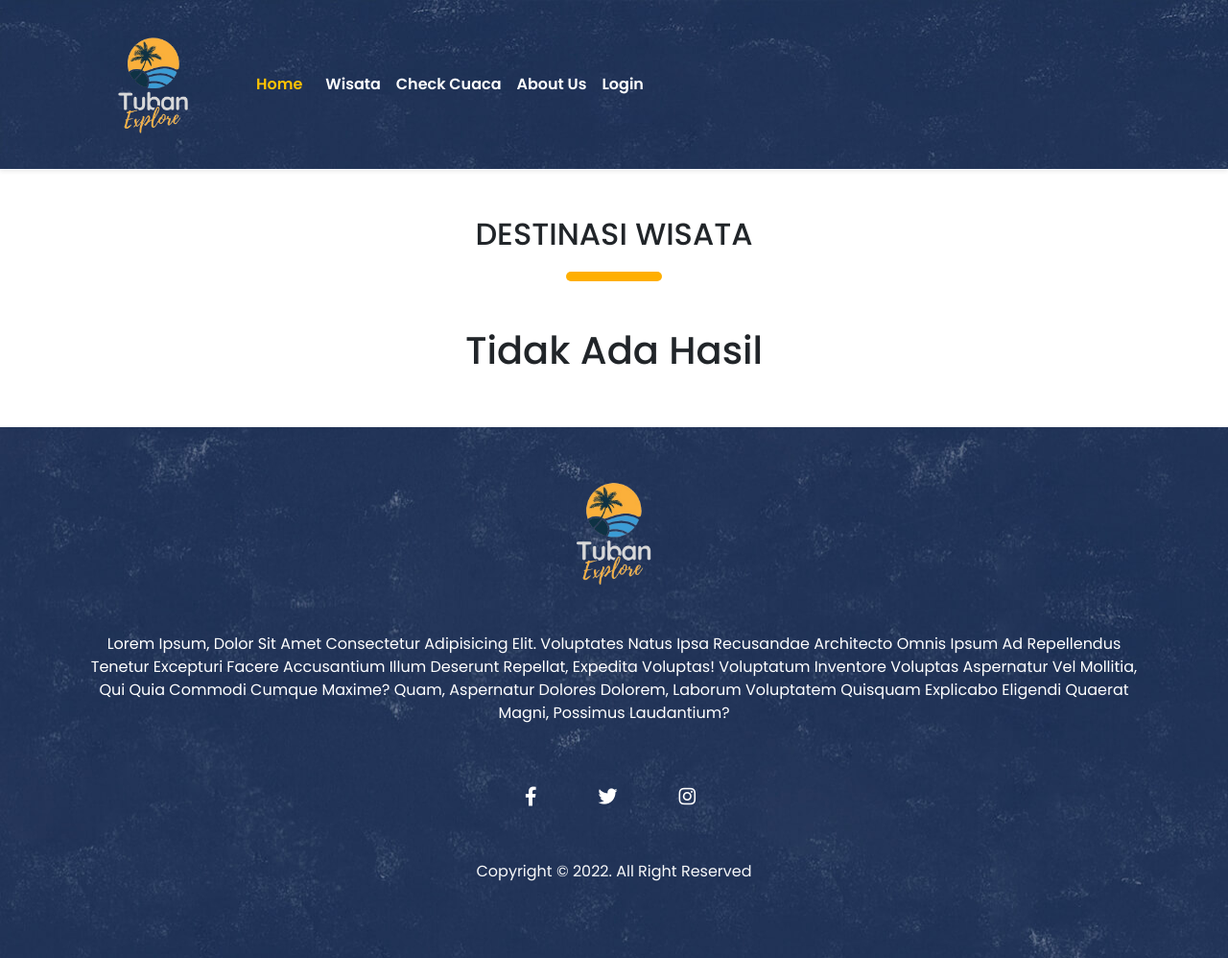
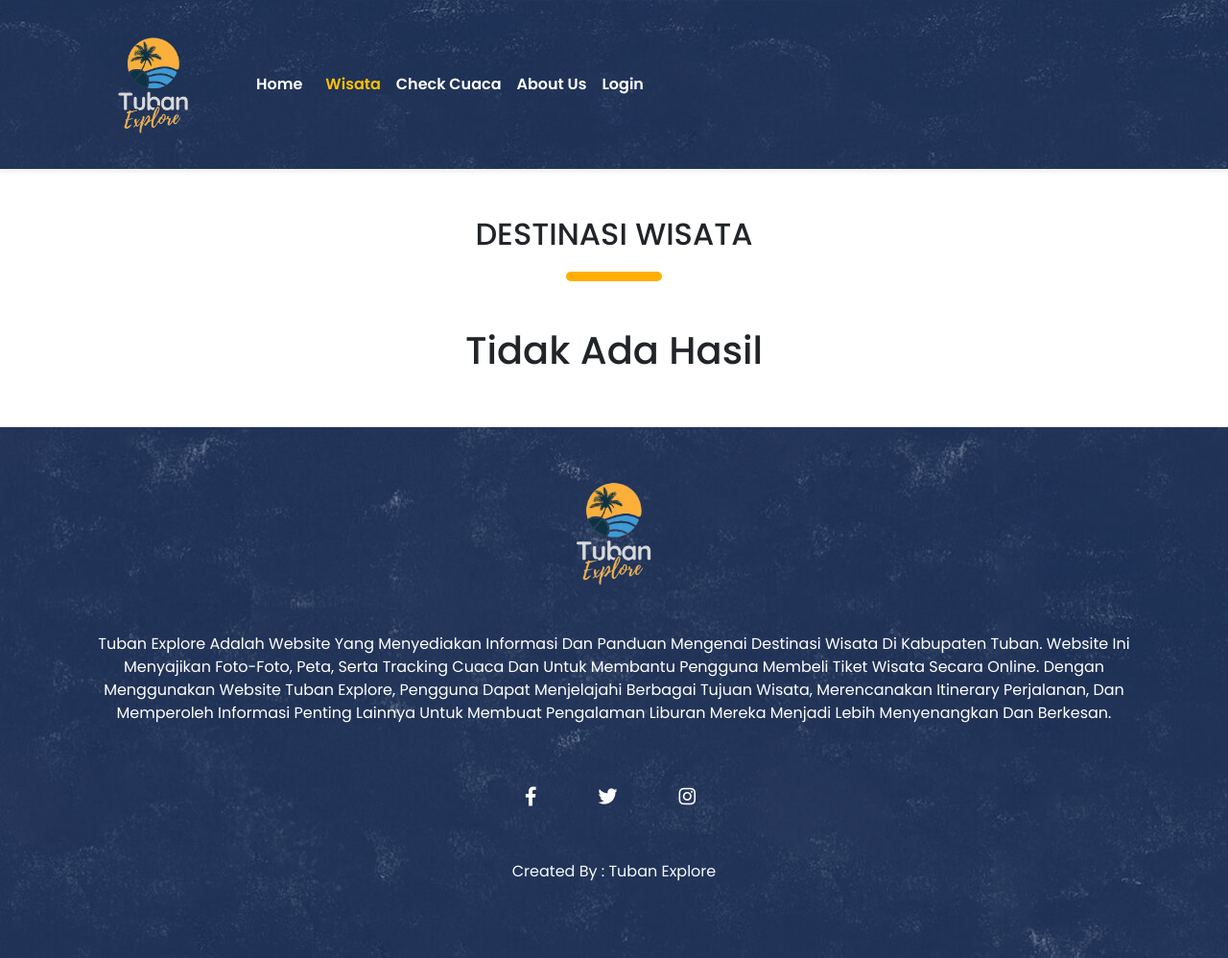
Before and after one commit to NilaMirnawati/Project-Skripsi---Website-Wisata, a PHP site: page /wisata.php in a window 1280 px wide. Shown: the whole page at 96% size. Run offline with PHP 8.4, Linux system fonts and the light colour scheme; data that the repository does not hold is empty; some libraries are stand-ins or nearby versions.

Commit message:
update frontend

```diff
--- a/aboutus.php
+++ b/aboutus.php
@@ -77,7 +77,7 @@ if (isset($_SESSION['error'])) {
                     <img src="assets/img/logo-1.png">
                   </div>
 
-                  <P class="text-center">Lorem ipsum, dolor sit amet consectetur adipisicing elit. Voluptates natus ipsa recusandae architecto omnis ipsum ad repellendus tenetur excepturi facere accusantium illum deserunt repellat, expedita voluptas! Voluptatum inventore voluptas aspernatur vel mollitia, qui quia commodi cumque maxime? Quam, aspernatur dolores dolorem, laborum voluptatem quisquam explicabo eligendi quaerat magni, possimus laudantium?</P>
+                  <P class="text-center">Tuban Explore adalah website yang menyediakan informasi dan panduan mengenai destinasi wisata di Kabupaten Tuban. website ini menyajikan foto-foto, peta, serta tracking cuaca dan untuk membantu pengguna membeli tiket wisata secara online. Dengan menggunakan website Tuban Explore, pengguna dapat menjelajahi berbagai tujuan wisata, merencanakan itinerary perjalanan, dan memperoleh informasi penting lainnya untuk membuat pengalaman liburan mereka menjadi lebih menyenangkan dan berkesan.</P>
 
               <a href="#" class="ftr"> <i class="fab fa-facebook-f"></i></a>
               <a href="#" class="ftr"> <i class="fab fa-twitter"></i></a>
@@ -92,7 +92,7 @@ if (isset($_SESSION['error'])) {
         </div>
 
           <div class="container-fluid">
-          <div class="text-center py-5 text-light">Copyright &copy 2022. All right reserved</div>
+          <div class="text-center py-5 text-light">Created by : Tuban Explore</div>
         </div>
       </section>
 
--- a/detail.php
+++ b/detail.php
@@ -139,7 +139,7 @@ $data = mysqli_fetch_assoc($result);
                 <div class="foto">
                     <img src="assets/img/logo-1.png">
                 </div>
-                <P class="text-center">Lorem ipsum, dolor sit amet consectetur adipisicing elit. Voluptates natus ipsa recusandae architecto omnis ipsum ad repellendus tenetur excepturi facere accusantium illum deserunt repellat, expedita voluptas! Voluptatum inventore voluptas aspernatur vel mollitia, qui quia commodi cumque maxime? Quam, aspernatur dolores dolorem, laborum voluptatem quisquam explicabo eligendi quaerat magni, possimus laudantium?</P>
+                <P class="text-center">Tuban Explore adalah website yang menyediakan informasi dan panduan mengenai destinasi wisata di Kabupaten Tuban. website ini menyajikan foto-foto, peta, serta tracking cuaca dan untuk membantu pengguna membeli tiket wisata secara online. Dengan menggunakan website Tuban Explore, pengguna dapat menjelajahi berbagai tujuan wisata, merencanakan itinerary perjalanan, dan memperoleh informasi penting lainnya untuk membuat pengalaman liburan mereka menjadi lebih menyenangkan dan berkesan.</P>
 
                 <a href="#" class="ftr"> <i class="fab fa-facebook-f"></i></a>
                 <a href="#" class="ftr"> <i class="fab fa-twitter"></i></a>
@@ -148,7 +148,7 @@ $data = mysqli_fetch_assoc($result);
         </div>
         </div>
         <div class="container-fluid">
-            <div class="text-center py-5 text-light">Copyright &copy 2022. All right reserved</div>
+            <div class="text-center py-5 text-light">Created by : Tuban Explore</div>
         </div>
     </section>
 
--- a/hasil.php
+++ b/hasil.php
@@ -93,7 +93,7 @@ if (isset($_SESSION['error'])) {
           <img src="assets/img/logo-1.png">
         </div>
 
-        <P class="text-center">Lorem ipsum, dolor sit amet consectetur adipisicing elit. Voluptates natus ipsa recusandae architecto omnis ipsum ad repellendus tenetur excepturi facere accusantium illum deserunt repellat, expedita voluptas! Voluptatum inventore voluptas aspernatur vel mollitia, qui quia commodi cumque maxime? Quam, aspernatur dolores dolorem, laborum voluptatem quisquam explicabo eligendi quaerat magni, possimus laudantium?</P>
+        <P class="text-center">Tuban Explore adalah website yang menyediakan informasi dan panduan mengenai destinasi wisata di Kabupaten Tuban. website ini menyajikan foto-foto, peta, serta tracking cuaca dan untuk membantu pengguna membeli tiket wisata secara online. Dengan menggunakan website Tuban Explore, pengguna dapat menjelajahi berbagai tujuan wisata, merencanakan itinerary perjalanan, dan memperoleh informasi penting lainnya untuk membuat pengalaman liburan mereka menjadi lebih menyenangkan dan berkesan.</P>
 
         <a href="#" class="ftr"> <i class="fab fa-facebook-f"></i></a>
         <a href="#" class="ftr"> <i class="fab fa-twitter"></i></a>
@@ -108,7 +108,7 @@ if (isset($_SESSION['error'])) {
     </div>
 
     <div class="container-fluid">
-      <div class="text-center py-5 text-light">Copyright &copy 2022. All right reserved</div>
+      <div class="text-center py-5 text-light">Created by : Tuban Explore</div>
     </div>
   </section>
 
--- a/index.php
+++ b/index.php
@@ -178,7 +178,7 @@ while ($row2 = $result2->fetch_assoc()) {
                   <img src="assets/img/logo-1.png">
                 </div>
 
-                <P class="text-center">Lorem ipsum, dolor sit amet consectetur adipisicing elit. Voluptates natus ipsa recusandae architecto omnis ipsum ad repellendus tenetur excepturi facere accusantium illum deserunt repellat, expedita voluptas! Voluptatum inventore voluptas aspernatur vel mollitia, qui quia commodi cumque maxime? Quam, aspernatur dolores dolorem, laborum voluptatem quisquam explicabo eligendi quaerat magni, possimus laudantium?</P>
+                <P class="text-center">Tuban Explore adalah website yang menyediakan informasi dan panduan mengenai destinasi wisata di Kabupaten Tuban. website ini menyajikan foto-foto, peta, serta tracking cuaca dan untuk membantu pengguna membeli tiket wisata secara online. Dengan menggunakan website Tuban Explore, pengguna dapat menjelajahi berbagai tujuan wisata, merencanakan itinerary perjalanan, dan memperoleh informasi penting lainnya untuk membuat pengalaman liburan mereka menjadi lebih menyenangkan dan berkesan.</P>
 
                 <a href="#" class="ftr"> <i class="fab fa-facebook-f"></i></a>
                 <a href="#" class="ftr"> <i class="fab fa-twitter"></i></a>
@@ -193,7 +193,7 @@ while ($row2 = $result2->fetch_assoc()) {
       </div>
 
       <div class="container-fluid">
-        <div class="text-center py-5 text-light">Copyright &copy 2022. All right reserved</div>
+        <div class="text-center py-5 text-light">Created by : Tuban Explore</div>
       </div>
   </section>
 
--- a/wisata.php
+++ b/wisata.php
@@ -45,8 +45,8 @@ $result = $stmt->get_result();
       </button>
       <div class="collapse navbar-collapse" id="navbarNavAltMarkup">
         <div class="navbar-nav ms-auto py-3">
-          <a class="nav-link active px-3" aria-current="page" href="index.php">Home</a>
-          <a class="nav-link ps-3" href="wisata.php">Wisata</a>
+          <a class="nav-link px-3" aria-current="page" href="index.php">Home</a>
+          <a class="nav-link active ps-3" href="wisata.php">Wisata</a>
           <a class="nav-link ps-3" href="checkcuaca.php">Check Cuaca</a>
           <a class="nav-link ps-3" href="aboutus.php">About us</a>
           <?php
@@ -113,7 +113,7 @@ $result = $stmt->get_result();
           <img src="assets/img/logo-1.png">
         </div>
 
-        <P class="text-center">Lorem ipsum, dolor sit amet consectetur adipisicing elit. Voluptates natus ipsa recusandae architecto omnis ipsum ad repellendus tenetur excepturi facere accusantium illum deserunt repellat, expedita voluptas! Voluptatum inventore voluptas aspernatur vel mollitia, qui quia commodi cumque maxime? Quam, aspernatur dolores dolorem, laborum voluptatem quisquam explicabo eligendi quaerat magni, possimus laudantium?</P>
+        <P class="text-center">Tuban Explore adalah website yang menyediakan informasi dan panduan mengenai destinasi wisata di Kabupaten Tuban. website ini menyajikan foto-foto, peta, serta tracking cuaca dan untuk membantu pengguna membeli tiket wisata secara online. Dengan menggunakan website Tuban Explore, pengguna dapat menjelajahi berbagai tujuan wisata, merencanakan itinerary perjalanan, dan memperoleh informasi penting lainnya untuk membuat pengalaman liburan mereka menjadi lebih menyenangkan dan berkesan.</P>
 
         <a href="#" class="ftr"> <i class="fab fa-facebook-f"></i></a>
         <a href="#" class="ftr"> <i class="fab fa-twitter"></i></a>
@@ -128,7 +128,7 @@ $result = $stmt->get_result();
     </div>
 
     <div class="container-fluid">
-      <div class="text-center py-5 text-light">Copyright &copy 2022. All right reserved</div>
+      <div class="text-center py-5 text-light">Created by : Tuban Explore</div>
     </div>
   </section>
 
```
